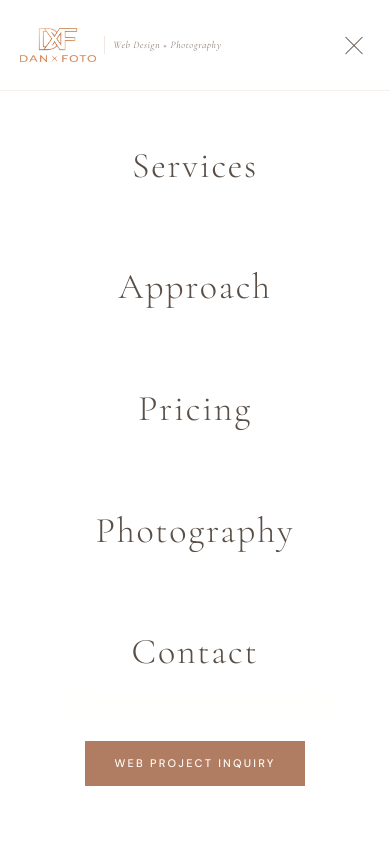
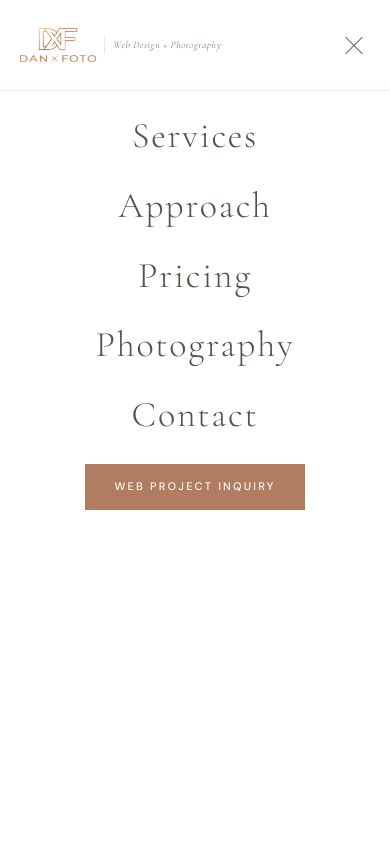
Before and after one commit to danielfan-pro/dxfstudio, a Next.js app: page / in a window 390 px wide. Both pictures are taken after a click on the button "Open navigation menu". Shown: the top 844 px of the page. Built offline with nearby package versions, Linux system fonts and the light colour scheme; a web font is replaced by a local one.

Commit message:
Tighten mobile nav spacing

```diff
--- a/components/Navbar.js
+++ b/components/Navbar.js
@@ -273,6 +273,15 @@ export default function Navbar() {
             letter-spacing: 0.06em !important;
             white-space: nowrap !important;
           }
+          .mobile-menu-content {
+            gap: 28px !important;
+            padding-top: 24px !important;
+            padding-bottom: 28px !important;
+          }
+          .mobile-menu-link {
+            padding: 2px 10px !important;
+            line-height: 1.05 !important;
+          }
         }
         .brand-link {
           -webkit-tap-highlight-color: transparent;
@@ -384,14 +393,15 @@ export default function Navbar() {
         </div>
 
         <div
+          className="mobile-menu-content"
           style={{
             flex: 1,
             display: 'flex',
             flexDirection: 'column',
             alignItems: 'center',
-            justifyContent: 'center',
-            gap: '56px',
-            padding: '40px 20px 56px',
+            justifyContent: 'flex-start',
+            gap: '36px',
+            padding: '32px 20px 40px',
             overflowY: 'auto',
           }}
         >
--- a/components/PhotographyPage.js
+++ b/components/PhotographyPage.js
@@ -570,7 +570,7 @@ export default function PhotographyPage() {
         }
         @media (max-width: 767px) {
           #photo-subnav-sticky {
-            top: 74px !important;
+            top: 72px !important;
           }
           .photo-subnav {
             justify-content: flex-start !important;
```
